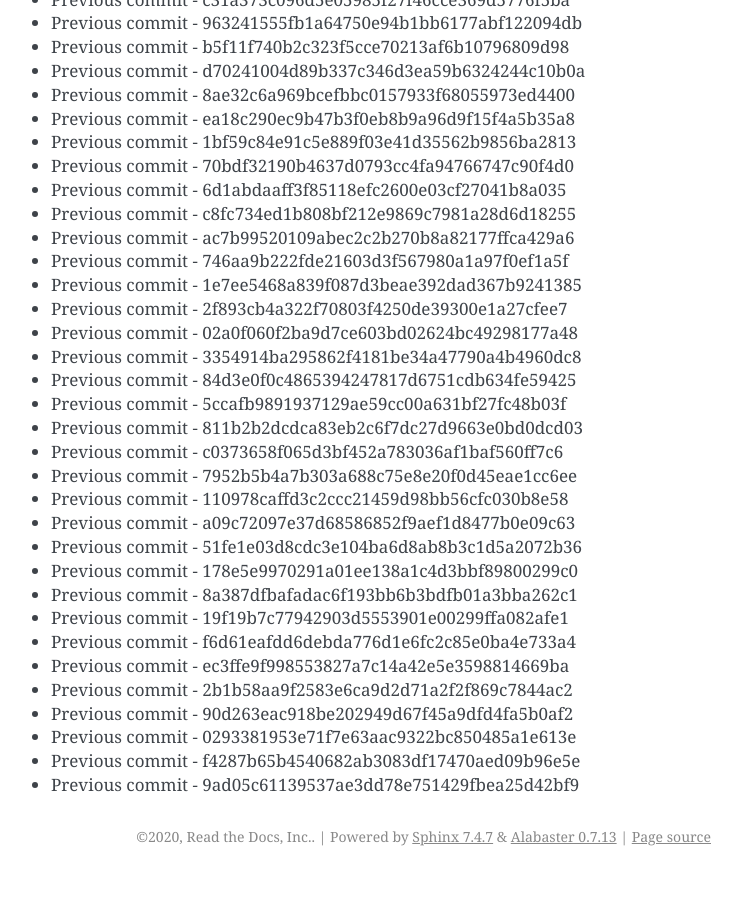
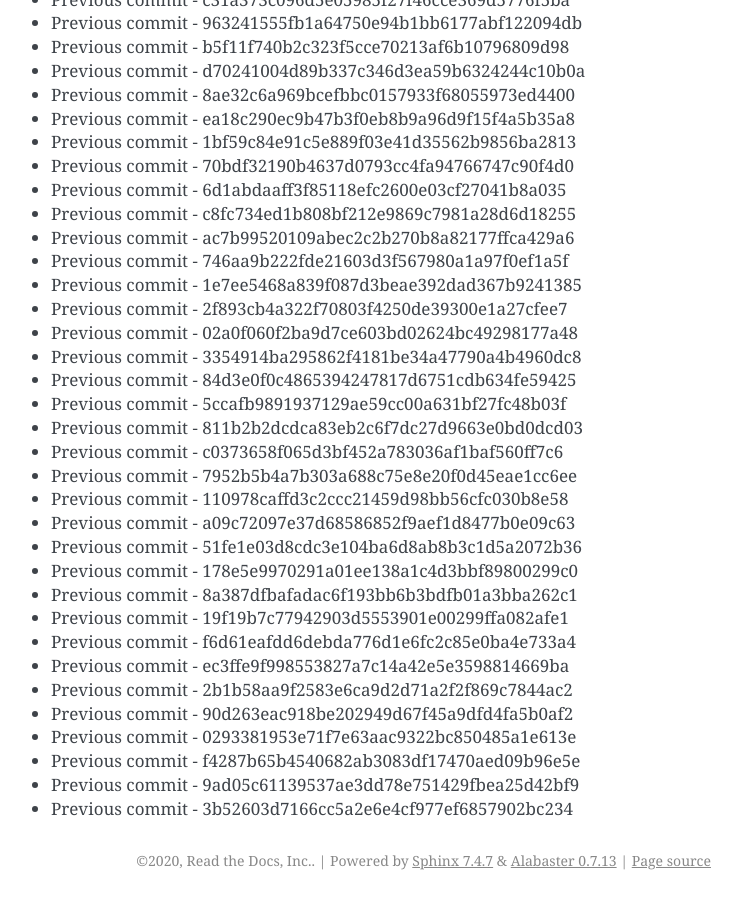
Before and after one commit to readthedocs/rtd-git-stresstest, a Sphinx documentation site: the page built from docs/updates.rst, in a window 1280 px wide and 900 px high, scrolled down 12126 px. Shown: the whole window, without its empty margins (399-1141 px from the left). Built offline with Sphinx 7.4.7, drawn with Linux system fonts in a browser that asks for light colours; before the commit the page ends 13002 px from its top, so only the background shows below that.

Commit message:
Generating commit from previous: 3b52603d7166cc5a2e6e4cf977ef6857902bc234

```diff
--- a/docs/updates.rst
+++ b/docs/updates.rst
@@ -541,3 +541,4 @@ It can be tested for any performance characteristics.
 * Previous commit - 0293381953e71f7e63aac9322bc850485a1e613e
 * Previous commit - f4287b65b4540682ab3083df17470aed09b96e5e
 * Previous commit - 9ad05c61139537ae3dd78e751429fbea25d42bf9
+* Previous commit - 3b52603d7166cc5a2e6e4cf977ef6857902bc234
```
